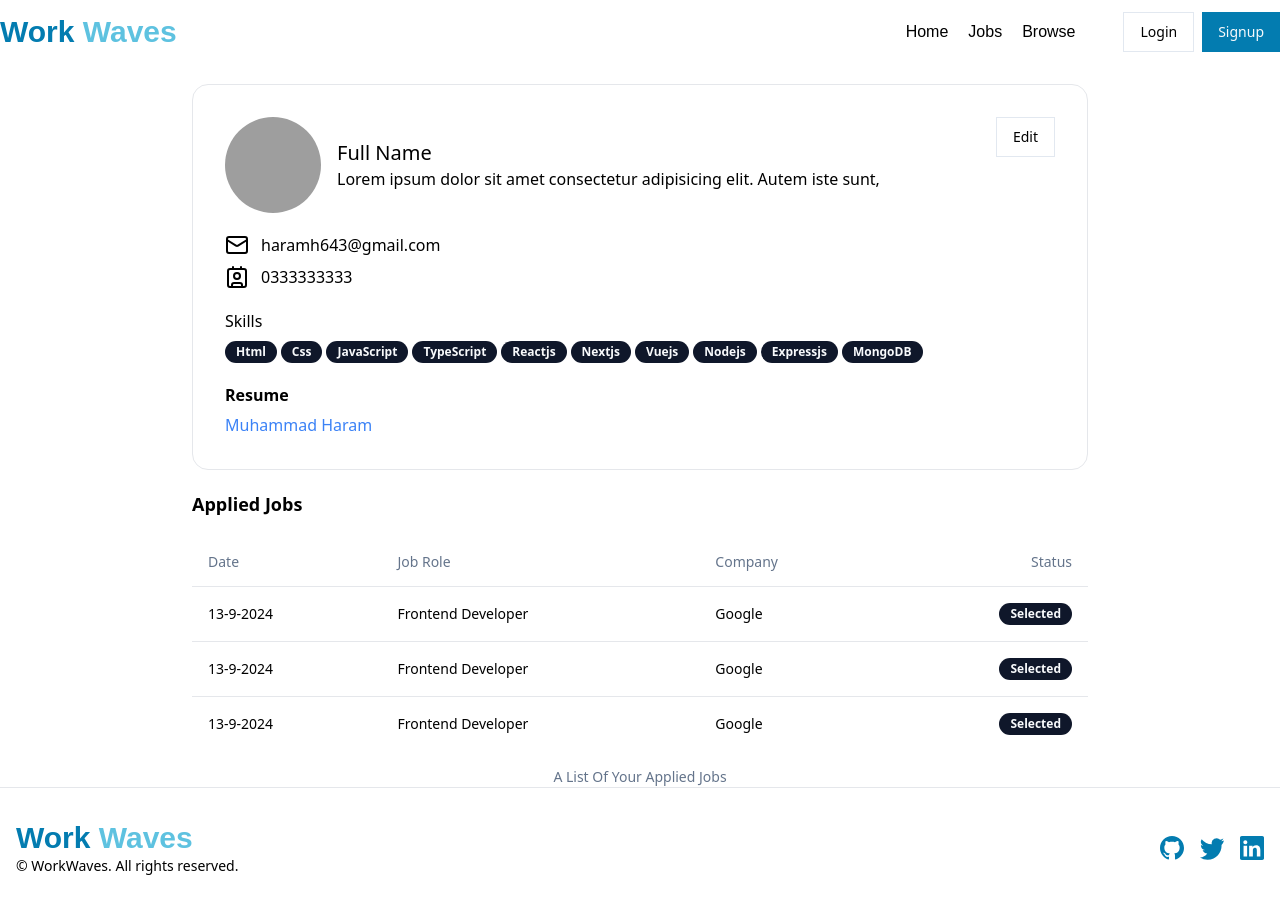
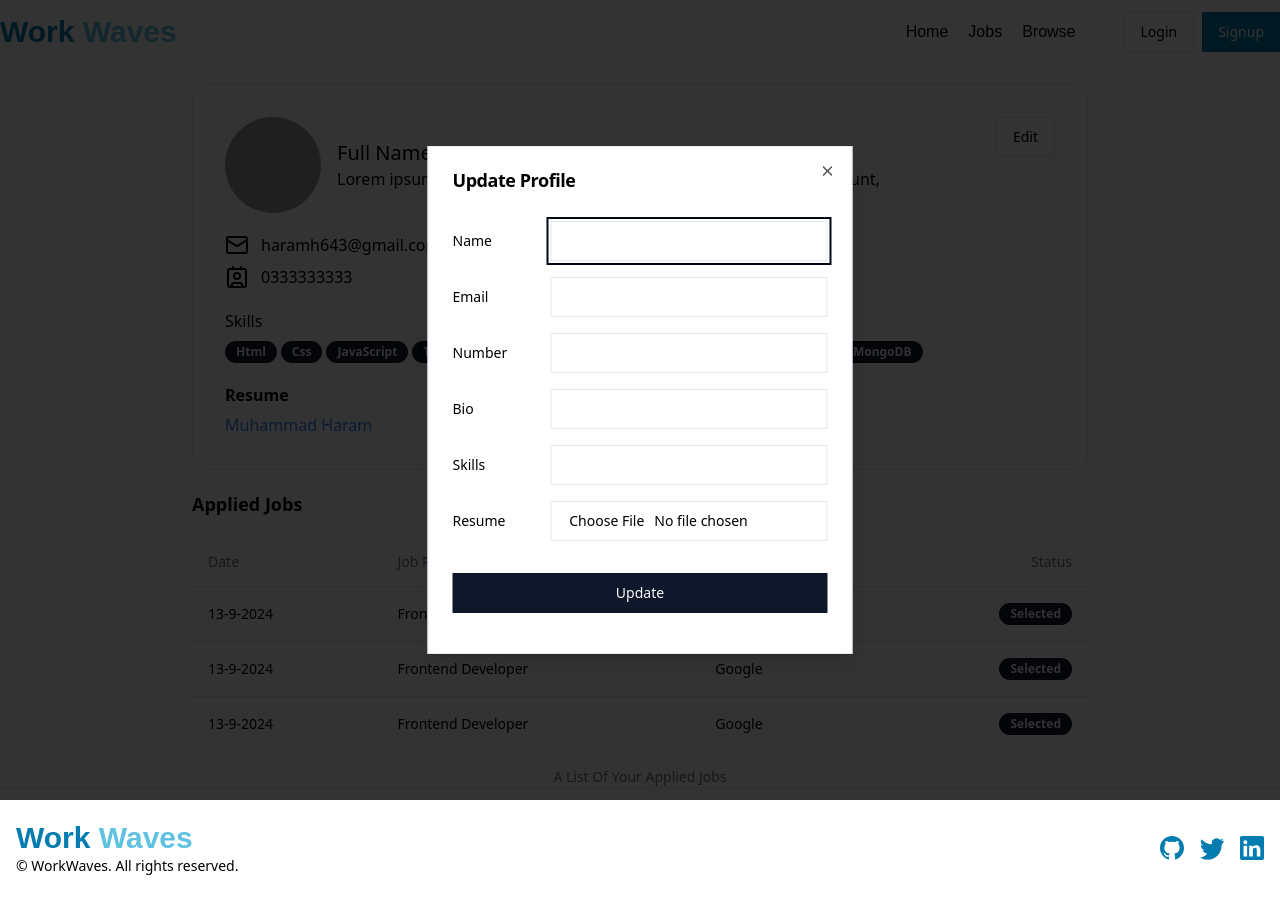
Before and after one commit to Muhammad-Haram/WorkWaves, a React (Vite) app in the folder frontend/: page /profile in a window 1280 px wide. Both pictures are taken after a click on the button "Edit". Built offline with nearby package versions, Linux system fonts and the light colour scheme; grey boxes are pictures that could not be loaded; a web font is replaced by a local one.

Commit message:
profile and updateProfile

```diff
--- a/frontend/package.json
+++ b/frontend/package.json
@@ -11,6 +11,7 @@
   },
   "dependencies": {
     "@radix-ui/react-avatar": "^1.1.0",
+    "@radix-ui/react-dialog": "^1.1.1",
     "@radix-ui/react-label": "^2.1.0",
     "@radix-ui/react-popover": "^1.1.1",
     "@radix-ui/react-radio-group": "^1.2.0",
--- a/frontend/src/components/Profile.jsx
+++ b/frontend/src/components/Profile.jsx
@@ -8,6 +8,7 @@ import { Contact, Mail, Pen } from 'lucide-react'
 import { Badge } from './ui/badge'
 import { Label } from './ui/label'
 import AppliedJobTable from './AppliedJobTable'
+import UpdateProfile from './UpdateProfile'
 
 const skills = ["Html", "Css", "JavaScript", "TypeScript", "Reactjs", "Nextjs", "Vuejs", "Nodejs", "Expressjs", "MongoDB"];
 const isResume = true;
@@ -34,8 +35,7 @@ const Profile = () => {
                         </div>
                     </div>
 
-                    <Button className="text-right" variant="outline">Edit</Button>
-
+                    <Button onClick={() => setOpen(true)} className="text-right" variant="outline">Edit</Button>
                 </div>
 
                 <div className='my-5'>
@@ -72,6 +72,7 @@ const Profile = () => {
                 <AppliedJobTable />
             </div>
             <Footer />
+            <UpdateProfile open={open} setOpen={setOpen} />
         </div>
     )
 }
--- /dev/null
+++ b/frontend/src/components/UpdateProfile.jsx
@@ -0,0 +1,73 @@
+import React, { useState } from 'react'
+import { Dialog, DialogContent, DialogFooter, DialogHeader, DialogTitle } from './ui/dialog'
+import { Input } from './ui/input'
+import { Label } from './ui/label'
+import { Button } from './ui/button'
+import { Loader2 } from 'lucide-react'
+
+const UpdateProfile = ({ open, setOpen }) => {
+    const [loading, setLoading] = useState(false);
+
+    return (
+        <>
+            <Dialog open={open} >
+                <DialogContent className="sm:max-w-[425px]" onInteractOutside={() => setOpen(false)}>
+                    <DialogHeader>
+                        <DialogTitle>
+                            Update Profile
+                        </DialogTitle>
+                    </DialogHeader>
+                    <form>
+
+                        <div className='grid gap-4 py-4'>
+
+                            <div className='grid grid-cols-4 items-center gap-4'>
+                                <Label htmlFor="name">Name</Label>
+                                <Input id="name" type="text" name="name" className="col-span-3" />
+                            </div>
+
+                            <div className='grid grid-cols-4 items-center gap-4'>
+                                <Label htmlFor="email">Email</Label>
+                                <Input id="email" type="text" name="email" className="col-span-3" />
+                            </div>
+
+                            <div className='grid grid-cols-4 items-center gap-4'>
+                                <Label htmlFor="number">Number</Label>
+                                <Input id="number" type="text" name="number" className="col-span-3" />
+                            </div>
+
+                            <div className='grid grid-cols-4 items-center gap-4'>
+                                <Label htmlFor="bio">Bio</Label>
+                                <Input id="bio" type="text" name="bio" className="col-span-3" />
+                            </div>
+
+                            <div className='grid grid-cols-4 items-center gap-4'>
+                                <Label htmlFor="skills">Skills</Label>
+                                <Input id="skills" type="text" name="skills" className="col-span-3" />
+                            </div>
+
+                            <div className='grid grid-cols-4 items-center gap-4'>
+                                <Label htmlFor="file">Resume</Label>
+                                <Input id="file" type="file" accept="application/pdf" name="file" className="col-span-3" />
+                            </div>
+
+                        </div>
+                        <DialogFooter>
+                            {loading ? (
+                                <Button className="w-full my-4">
+                                    <Loader2 className="h-4 w-4 mr-4 animate-spin" /> Please wait
+                                </Button>
+                            ) : (
+                                <Button type="submit" className="w-full my-4">
+                                    Update
+                                </Button>
+                            )}
+                        </DialogFooter>
+                    </form>
+                </DialogContent>
+            </Dialog>
+        </>
+    )
+}
+
+export default UpdateProfile
--- a/frontend/src/components/auth/Login.jsx
+++ b/frontend/src/components/auth/Login.jsx
@@ -138,7 +138,7 @@ const Login = () => {
         </form>
       </div>
 
-      <Footer/>
+      <Footer />
     </div>
   );
 };
--- /dev/null
+++ b/frontend/src/components/ui/dialog.jsx
@@ -0,0 +1,94 @@
+import * as React from "react"
+import * as DialogPrimitive from "@radix-ui/react-dialog"
+import { X } from "lucide-react"
+
+import { cn } from "@/lib/utils"
+
+const Dialog = DialogPrimitive.Root
+
+const DialogTrigger = DialogPrimitive.Trigger
+
+const DialogPortal = DialogPrimitive.Portal
+
+const DialogClose = DialogPrimitive.Close
+
+const DialogOverlay = React.forwardRef(({ className, ...props }, ref) => (
+  <DialogPrimitive.Overlay
+    ref={ref}
+    className={cn(
+      "fixed inset-0 z-50 bg-black/80  data-[state=open]:animate-in data-[state=closed]:animate-out data-[state=closed]:fade-out-0 data-[state=open]:fade-in-0",
+      className
+    )}
+    {...props} />
+))
+DialogOverlay.displayName = DialogPrimitive.Overlay.displayName
+
+const DialogContent = React.forwardRef(({ className, children, ...props }, ref) => (
+  <DialogPortal>
+    <DialogOverlay />
+    <DialogPrimitive.Content
+      ref={ref}
+      className={cn(
+        "fixed left-[50%] top-[50%] z-50 grid w-full max-w-lg translate-x-[-50%] translate-y-[-50%] gap-4 border border-slate-200 bg-white p-6 shadow-lg duration-200 data-[state=open]:animate-in data-[state=closed]:animate-out data-[state=closed]:fade-out-0 data-[state=open]:fade-in-0 data-[state=closed]:zoom-out-95 data-[state=open]:zoom-in-95 data-[state=closed]:slide-out-to-left-1/2 data-[state=closed]:slide-out-to-top-[48%] data-[state=open]:slide-in-from-left-1/2 data-[state=open]:slide-in-from-top-[48%] sm:rounded-lg dark:border-slate-800 dark:bg-slate-950",
+        className
+      )}
+      {...props}>
+      {children}
+      <DialogPrimitive.Close
+        className="absolute right-4 top-4 rounded-sm opacity-70 ring-offset-white transition-opacity hover:opacity-100 focus:outline-none focus:ring-2 focus:ring-slate-950 focus:ring-offset-2 disabled:pointer-events-none data-[state=open]:bg-slate-100 data-[state=open]:text-slate-500 dark:ring-offset-slate-950 dark:focus:ring-slate-300 dark:data-[state=open]:bg-slate-800 dark:data-[state=open]:text-slate-400">
+        <X className="h-4 w-4" />
+        <span className="sr-only">Close</span>
+      </DialogPrimitive.Close>
+    </DialogPrimitive.Content>
+  </DialogPortal>
+))
+DialogContent.displayName = DialogPrimitive.Content.displayName
+
+const DialogHeader = ({
+  className,
+  ...props
+}) => (
+  <div
+    className={cn("flex flex-col space-y-1.5 text-center sm:text-left", className)}
+    {...props} />
+)
+DialogHeader.displayName = "DialogHeader"
+
+const DialogFooter = ({
+  className,
+  ...props
+}) => (
+  <div
+    className={cn("flex flex-col-reverse sm:flex-row sm:justify-end sm:space-x-2", className)}
+    {...props} />
+)
+DialogFooter.displayName = "DialogFooter"
+
+const DialogTitle = React.forwardRef(({ className, ...props }, ref) => (
+  <DialogPrimitive.Title
+    ref={ref}
+    className={cn("text-lg font-semibold leading-none tracking-tight", className)}
+    {...props} />
+))
+DialogTitle.displayName = DialogPrimitive.Title.displayName
+
+const DialogDescription = React.forwardRef(({ className, ...props }, ref) => (
+  <DialogPrimitive.Description
+    ref={ref}
+    className={cn("text-sm text-slate-500 dark:text-slate-400", className)}
+    {...props} />
+))
+DialogDescription.displayName = DialogPrimitive.Description.displayName
+
+export {
+  Dialog,
+  DialogPortal,
+  DialogOverlay,
+  DialogClose,
+  DialogTrigger,
+  DialogContent,
+  DialogHeader,
+  DialogFooter,
+  DialogTitle,
+  DialogDescription,
+}
```
Also changed, not shown: 2 other files (tests, documents, lock files or other folders).
